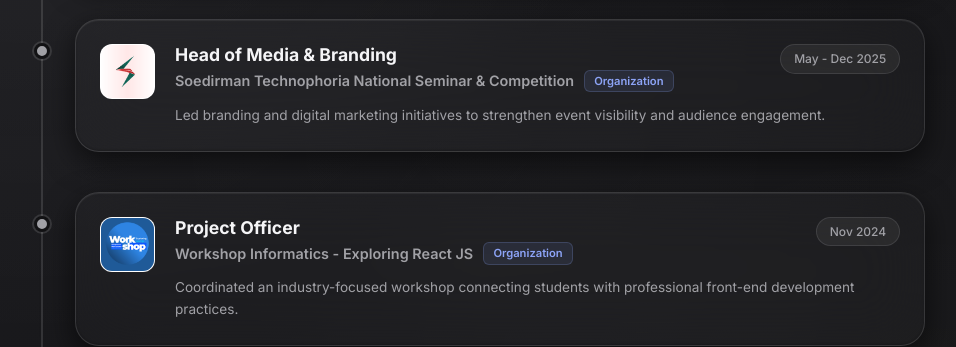
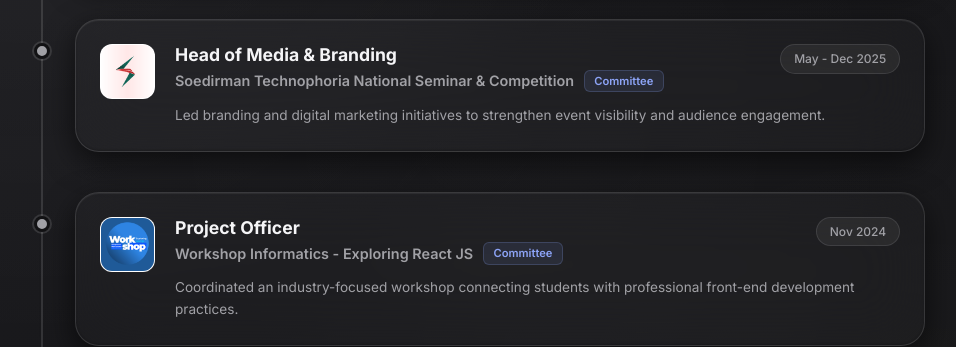
Before and after one commit to aoefiles/firyal-portfolio, a Next.js app: page /project in a window 1280 px wide. Shown: the part 1861-2208 px from the top of the page, without its empty margins (165-1121 px from the left). Built offline with nearby package versions, Linux system fonts and the light colour scheme; some icons are missing.

Commit message:
Update data experience

```diff
--- a/src/data/experience.js
+++ b/src/data/experience.js
@@ -25,7 +25,7 @@ export const experienceData = [
 },
   {
   id: 2,
-  type: "Organization",
+  type: "Committee",
   role: "Head of Media & Branding",
   company: "Soedirman Technophoria National Seminar & Competition",
   period: "May - Dec 2025",
@@ -44,7 +44,7 @@ export const experienceData = [
 },
   {
   id: 3,
-  type: "Organization",
+  type: "Committee",
   role: "Project Officer",
   company: "Workshop Informatics - Exploring React JS",
   period: "Nov 2024",
```
